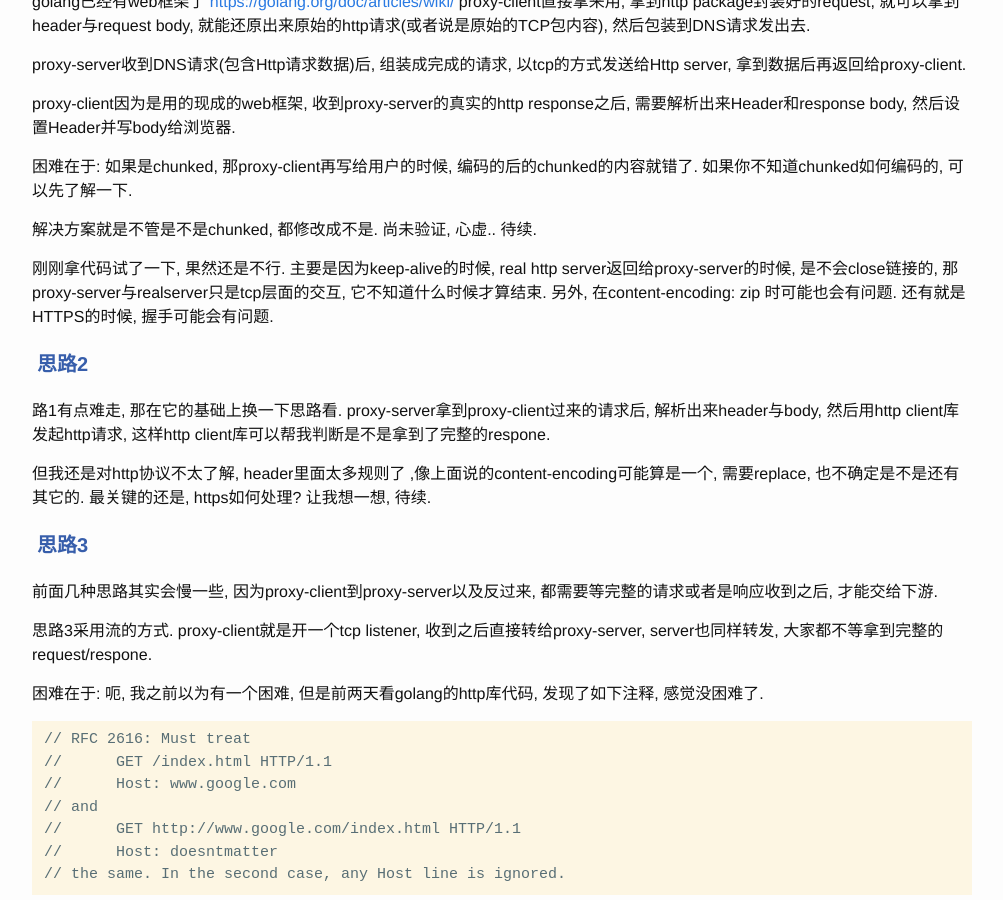
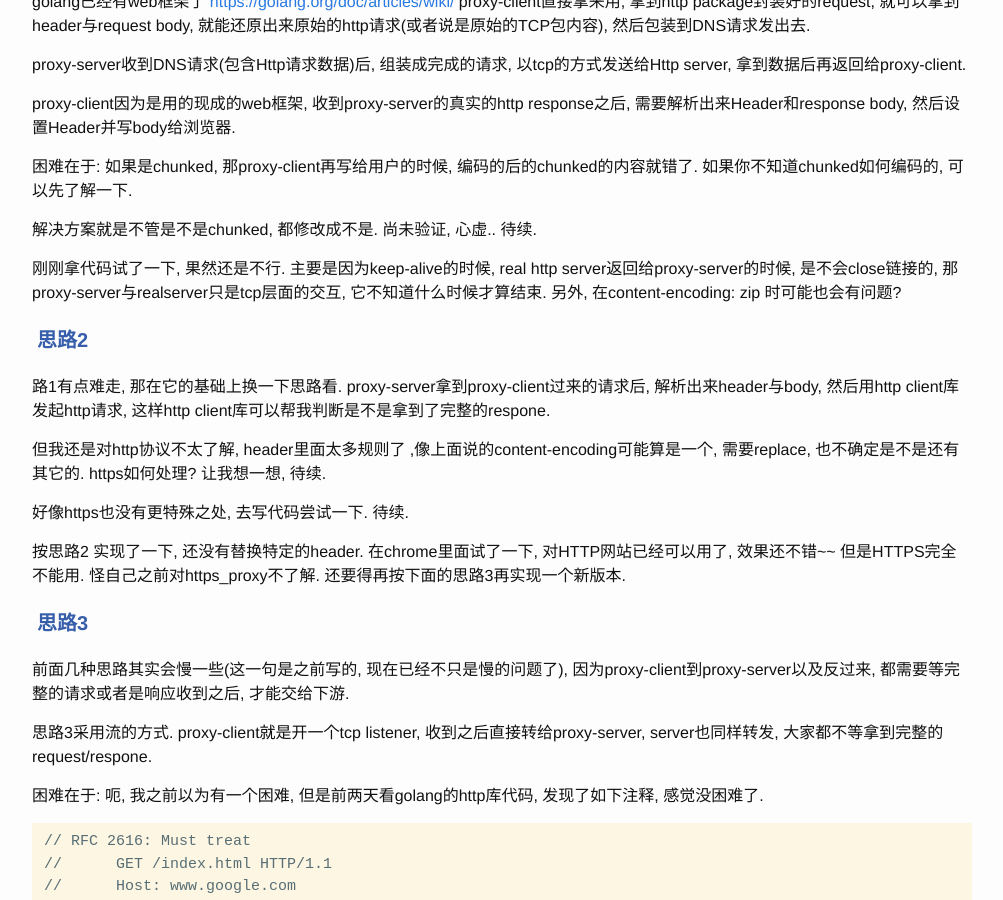
Before and after one commit to childe/ohmycat, a Jekyll site: the page built from _posts/2017-01-18-dns-tunnel.md, in a window 1280 px wide and 900 px high, scrolled down 1034 px. Shown: the whole window, without its empty margins (138-1141 px from the left). Built offline with Jekyll 4.4.1, drawn with Linux system fonts in a browser that asks for light colours; comment, search, counter and statistics services are not loaded.

Commit message:
modified:   _posts/2017-01-18-dns-tunnel.md

```diff
--- a/_posts/2017-01-18-dns-tunnel.md
+++ b/_posts/2017-01-18-dns-tunnel.md
@@ -50,18 +50,22 @@ proxy-client因为是用的现成的web框架, 收到proxy-server的真实的htt
 解决方案就是不管是不是chunked, 都修改成不是. 尚未验证, 心虚.. 待续.
 
 刚刚拿代码试了一下, 果然还是不行. 主要是因为keep-alive的时候, real http server返回给proxy-server的时候, 是不会close链接的, 那proxy-server与realserver只是tcp层面的交互, 它不知道什么时候才算结束.
-另外, 在content-encoding: zip 时可能也会有问题.
-还有就是HTTPS的时候, 握手可能会有问题.
+另外, 在content-encoding: zip 时可能也会有问题?
+
 
 ### 思路2
 
 路1有点难走, 那在它的基础上换一下思路看. proxy-server拿到proxy-client过来的请求后, 解析出来header与body, 然后用http client库发起http请求, 这样http client库可以帮我判断是不是拿到了完整的respone.
 
-但我还是对http协议不太了解, header里面太多规则了 ,像上面说的content-encoding可能算是一个, 需要replace, 也不确定是不是还有其它的. 最关键的还是, https如何处理? 让我想一想, 待续.
+但我还是对http协议不太了解, header里面太多规则了 ,像上面说的content-encoding可能算是一个, 需要replace, 也不确定是不是还有其它的. https如何处理? 让我想一想, 待续.
+
+好像https也没有更特殊之处, 去写代码尝试一下. 待续.
+
+按思路2 实现了一下, 还没有替换特定的header. 在chrome里面试了一下, 对HTTP网站已经可以用了, 效果还不错~~ 但是HTTPS完全不能用. 怪自己之前对https_proxy不了解. 还要得再按下面的思路3再实现一个新版本.
 
 ### 思路3
 
-前面几种思路其实会慢一些, 因为proxy-client到proxy-server以及反过来, 都需要等完整的请求或者是响应收到之后, 才能交给下游.
+前面几种思路其实会慢一些(这一句是之前写的, 现在已经不只是慢的问题了), 因为proxy-client到proxy-server以及反过来, 都需要等完整的请求或者是响应收到之后, 才能交给下游.
 
 思路3采用流的方式. proxy-client就是开一个tcp listener, 收到之后直接转给proxy-server, server也同样转发, 大家都不等拿到完整的request/respone.
 
```
